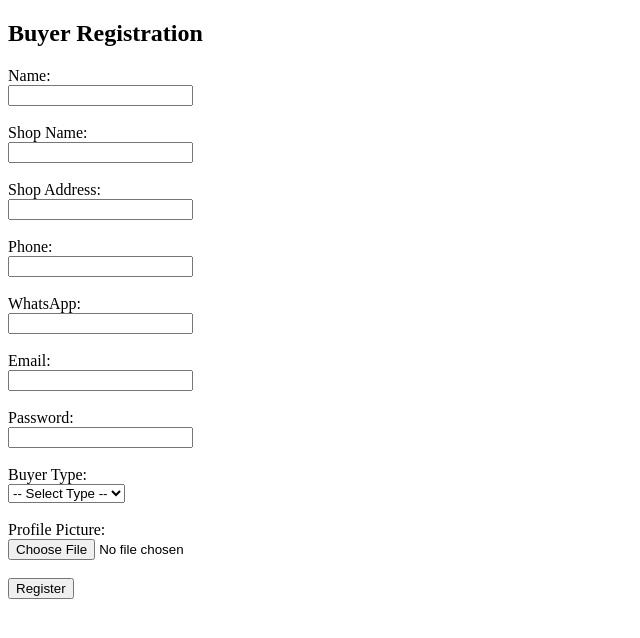
After one commit to Fazlur22388/RiceLink, a PHP site: page /register.php in a window 1280 px wide. The commit adds this page. Shown: the top 638 px of the page, without its empty margins (0-640 px from the left). Run offline with PHP 8.4, Linux system fonts and the light colour scheme.

Commit message:
added sql databse file

```diff
--- a/buyer-module/buyer-dashboard.php
+++ b/buyer-module/buyer-dashboard.php
@@ -58,7 +58,7 @@ $messages = $stmt->get_result();
             <div class="nav-links">
                 <a href="browse-listings.php">Browse Listings</a>
                 <a href="messages.php">Messages</a>
-                <a href="logout.php">Logout</a>
+                <a href=".logout.php">Logout</a>
             </div>
         </div>
     </div>
--- /dev/null
+++ b/buyer-module/register.php
@@ -0,0 +1,115 @@
+<?php
+// Include the database connection
+include('../backend/db_connect.php');
+
+// Initialize variables
+$errors = [];
+$success = "";
+
+// Handle form submission
+if ($_SERVER["REQUEST_METHOD"] === "POST") {
+    // Collect and sanitize input
+    $name = trim($_POST['name'] ?? '');
+    $shop_name = trim($_POST['shop_name'] ?? '');
+    $shop_address = trim($_POST['shop_address'] ?? '');
+    $phone = trim($_POST['phone'] ?? '');
+    $whatsapp = trim($_POST['whatsapp'] ?? '');
+    $email = trim($_POST['email'] ?? '');
+    $password = trim($_POST['password'] ?? '');
+    $buyer_type = $_POST['buyer_type'] ?? '';
+    $profile_pic = ""; // Will be set after upload
+
+    // Basic validation
+    if (empty($name)) $errors[] = "Name is required.";
+    if (empty($shop_name)) $errors[] = "Shop name is required.";
+    if (empty($email)) $errors[] = "Email is required.";
+    if (empty($password)) $errors[] = "Password is required.";
+    if (empty($buyer_type)) $errors[] = "Buyer type is required.";
+
+    // File upload handling
+    if (isset($_FILES['profile_pic']) && $_FILES['profile_pic']['error'] === UPLOAD_ERR_OK) {
+        $uploadDir = '../uploads/';
+        $fileName = time() . '_' . basename($_FILES['profile_pic']['name']);
+        $uploadPath = $uploadDir . $fileName;
+        if (move_uploaded_file($_FILES['profile_pic']['tmp_name'], $uploadPath)) {
+            $profile_pic = $fileName;
+        } else {
+            $errors[] = "Failed to upload profile picture.";
+        }
+    }
+
+    // Insert into database if no errors
+    if (empty($errors)) {
+        $hashed_password = password_hash($password, PASSWORD_DEFAULT);
+        $stmt = $conn->prepare("INSERT INTO buyers (name, shop_name, shop_address, phone, whatsapp, email, password, buyer_type, profile_pic, created_at) VALUES (?, ?, ?, ?, ?, ?, ?, ?, ?, NOW())");
+        $stmt->bind_param("sssssssss", $name, $shop_name, $shop_address, $phone, $whatsapp, $email, $hashed_password, $buyer_type, $profile_pic);
+
+        if ($stmt->execute()) {
+            $success = "Registration successful!";
+        } else {
+            $errors[] = "Database error: " . $stmt->error;
+        }
+        $stmt->close();
+    }
+}
+?>
+
+<!-- HTML form -->
+<!DOCTYPE html>
+<html>
+<head>
+    <title>Register</title>
+</head>
+<body>
+    <h2>Buyer Registration</h2>
+
+    <?php if (!empty($errors)): ?>
+        <div style="color:red;">
+            <?= implode('<br>', $errors); ?>
+        </div>
+    <?php endif; ?>
+
+    <?php if ($success): ?>
+        <div style="color:green;">
+            <?= $success ?>
+        </div>
+    <?php endif; ?>
+
+    <form action="register.php" method="POST" enctype="multipart/form-data">
+        <label>Name:</label><br>
+        <input type="text" name="name"><br><br>
+
+        <label>Shop Name:</label><br>
+        <input type="text" name="shop_name"><br><br>
+
+        <label>Shop Address:</label><br>
+        <input type="text" name="shop_address"><br><br>
+
+        <label>Phone:</label><br>
+        <input type="text" name="phone"><br><br>
+
+        <label>WhatsApp:</label><br>
+        <input type="text" name="whatsapp"><br><br>
+
+        <label>Email:</label><br>
+        <input type="email" name="email"><br><br>
+
+        <label>Password:</label><br>
+        <input type="password" name="password"><br><br>
+
+        <label>Buyer Type:</label><br>
+        <select name="buyer_type">
+            <option value="">-- Select Type --</option>
+            <option value="Trader">Trader</option>
+            <option value="Mill">Mill</option>
+            <option value="Retailer">Retailer</option>
+            <option value="Other">Other</option>
+        </select><br><br>
+
+        <label>Profile Picture:</label><br>
+        <input type="file" name="profile_pic"><br><br>
+
+        <button type="submit">Register</button>
+    </form>
+</body>
+</html>
```
Also changed, not shown: backend/ricelink.sql (+104 -9 lines), uploads/1748357392_2.jpg (added).
